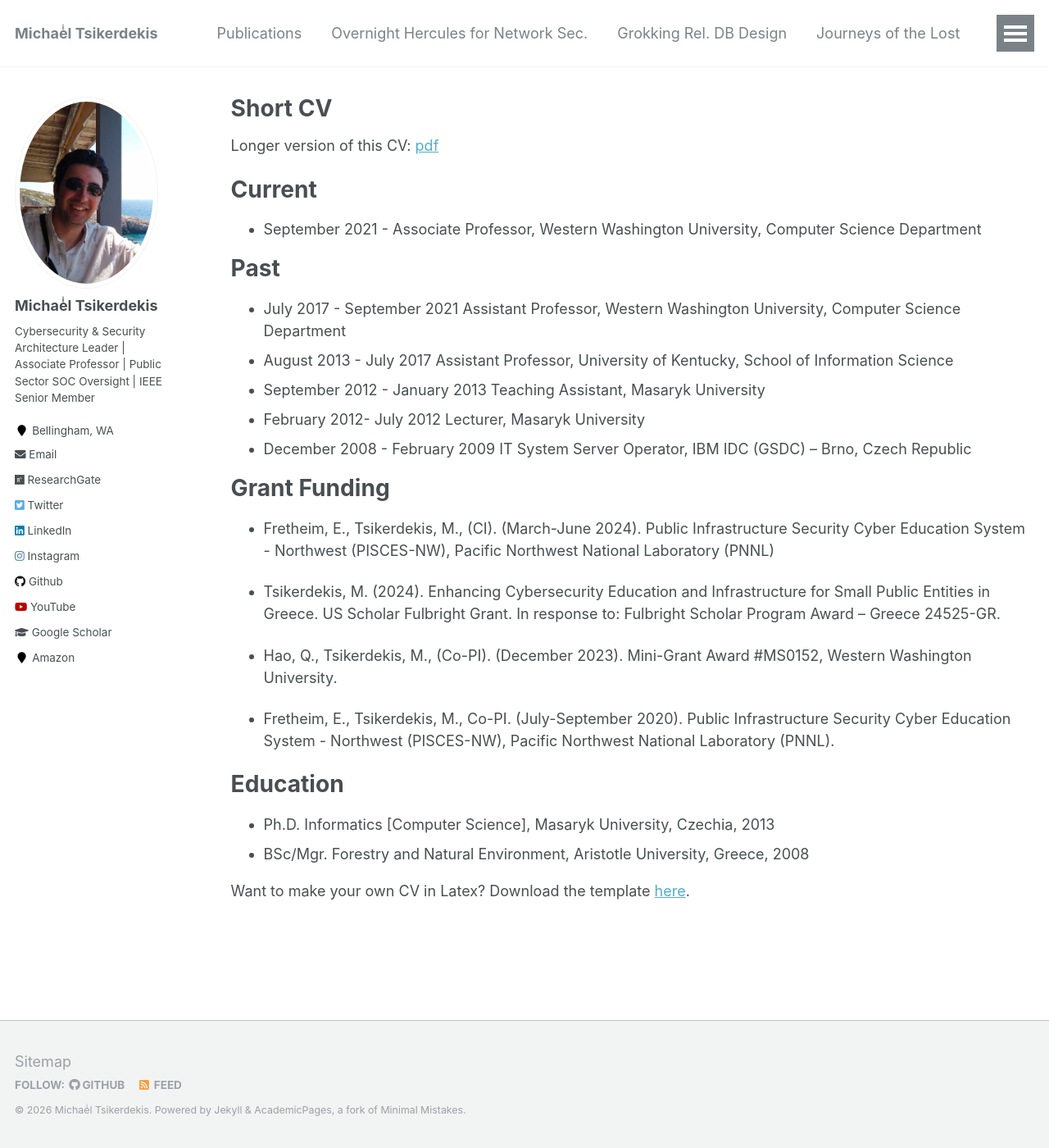
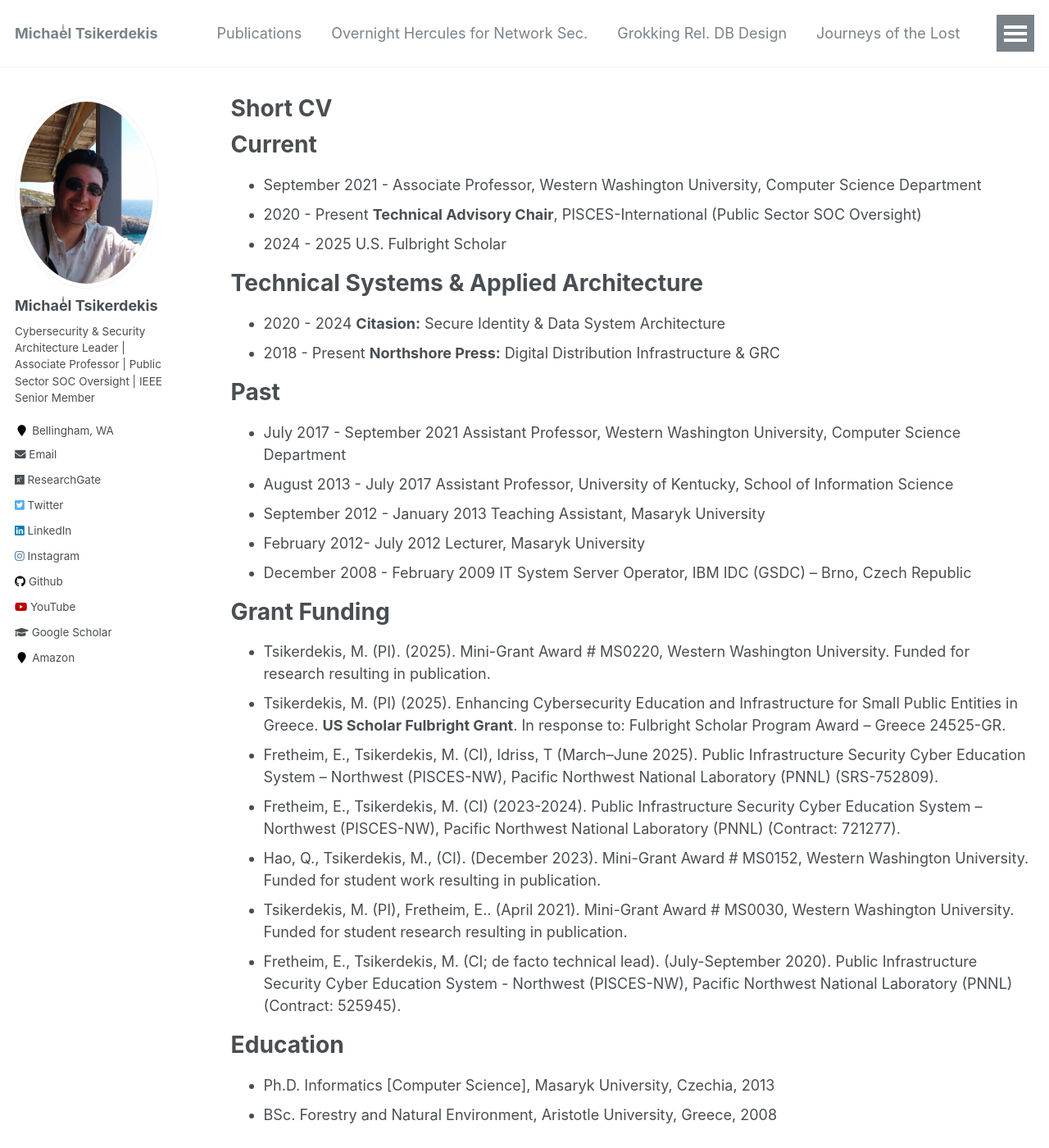
Before and after one commit to tsikerdekis/michael.tsikerdekis.com, a Jekyll site: the page built from _pages/cv.md, in a window 1280 px wide and 1400 px high. Shown: the whole window at 82% size. Built offline with Jekyll 4.4.1, drawn with Linux system fonts in a browser that asks for light colours.

Commit message:
Revise CV with recent academic and funding updates
Updated CV with ngrant funding, and education details.

```diff
--- a/_pages/cv.md
+++ b/_pages/cv.md
@@ -9,11 +9,16 @@
 
 {% include base_path %}
 
-Longer version of this CV: [pdf](/downloads/cvresume_academic.pdf)
-
 Current
 ======
 * September 2021 - Associate Professor, Western Washington University, Computer Science Department
+* 2020 - Present **Technical Advisory Chair**, PISCES-International (Public Sector SOC Oversight)
+* 2024 - 2025 U.S. Fulbright Scholar
+
+Technical Systems & Applied Architecture
+======
+* 2020 - 2024 **Citasion:** Secure Identity & Data System Architecture
+* 2018 - Present **Northshore Press:** Digital Distribution Infrastructure & GRC
 
 Past
 ======
@@ -25,18 +30,15 @@
 
 Grant Funding
 ======
-* Fretheim, E., Tsikerdekis, M., (CI). (March-June 2024). Public Infrastructure Security Cyber Education System - Northwest (PISCES-NW), Pacific Northwest National Laboratory (PNNL)
-
-* Tsikerdekis, M. (2024). Enhancing Cybersecurity Education and Infrastructure for Small Public Entities in Greece. US Scholar Fulbright Grant. In response to: Fulbright Scholar Program Award – Greece 24525-GR.
-
-* Hao, Q., Tsikerdekis, M., (Co-PI). (December 2023). Mini-Grant Award #MS0152, Western Washington University.
-
-* Fretheim, E., Tsikerdekis, M., Co-PI. (July-September 2020). Public Infrastructure Security Cyber Education System - Northwest (PISCES-NW), Pacific
-Northwest National Laboratory (PNNL).
+* Tsikerdekis, M. (PI). (2025). Mini-Grant Award # MS0220, Western Washington University. Funded for research resulting in publication.
+* Tsikerdekis, M. (PI) (2025). Enhancing Cybersecurity Education and Infrastructure for Small Public Entities in Greece. **US Scholar Fulbright Grant**. In response to: Fulbright Scholar Program Award – Greece 24525-GR.
+* Fretheim, E., Tsikerdekis, M. (CI), Idriss, T (March–June 2025). Public Infrastructure Security Cyber Education System – Northwest (PISCES-NW), Pacific Northwest National Laboratory (PNNL) (SRS-752809).
+* Fretheim, E., Tsikerdekis, M. (CI) (2023-2024). Public Infrastructure Security Cyber Education System – Northwest (PISCES-NW), Pacific Northwest National Laboratory (PNNL) (Contract: 721277).
+* Hao, Q., Tsikerdekis, M., (CI). (December 2023). Mini-Grant Award # MS0152, Western Washington University. Funded for student work resulting in publication.
+* Tsikerdekis, M. (PI), Fretheim, E.. (April 2021). Mini-Grant Award # MS0030, Western Washington University. Funded for student research resulting in publication.
+* Fretheim, E., Tsikerdekis, M. (CI; de facto technical lead). (July-September 2020). Public Infrastructure Security Cyber Education System - Northwest (PISCES-NW), Pacific Northwest National Laboratory (PNNL) (Contract: 525945).
 
 Education
 ======
 * Ph.D. Informatics [Computer Science], Masaryk University, Czechia, 2013
-* BSc/Mgr. Forestry and Natural Environment, Aristotle University, Greece, 2008
-
-Want to make your own CV in Latex? Download the template [here](/downloads/cvtemplate.zip).
+* BSc. Forestry and Natural Environment, Aristotle University, Greece, 2008
```
